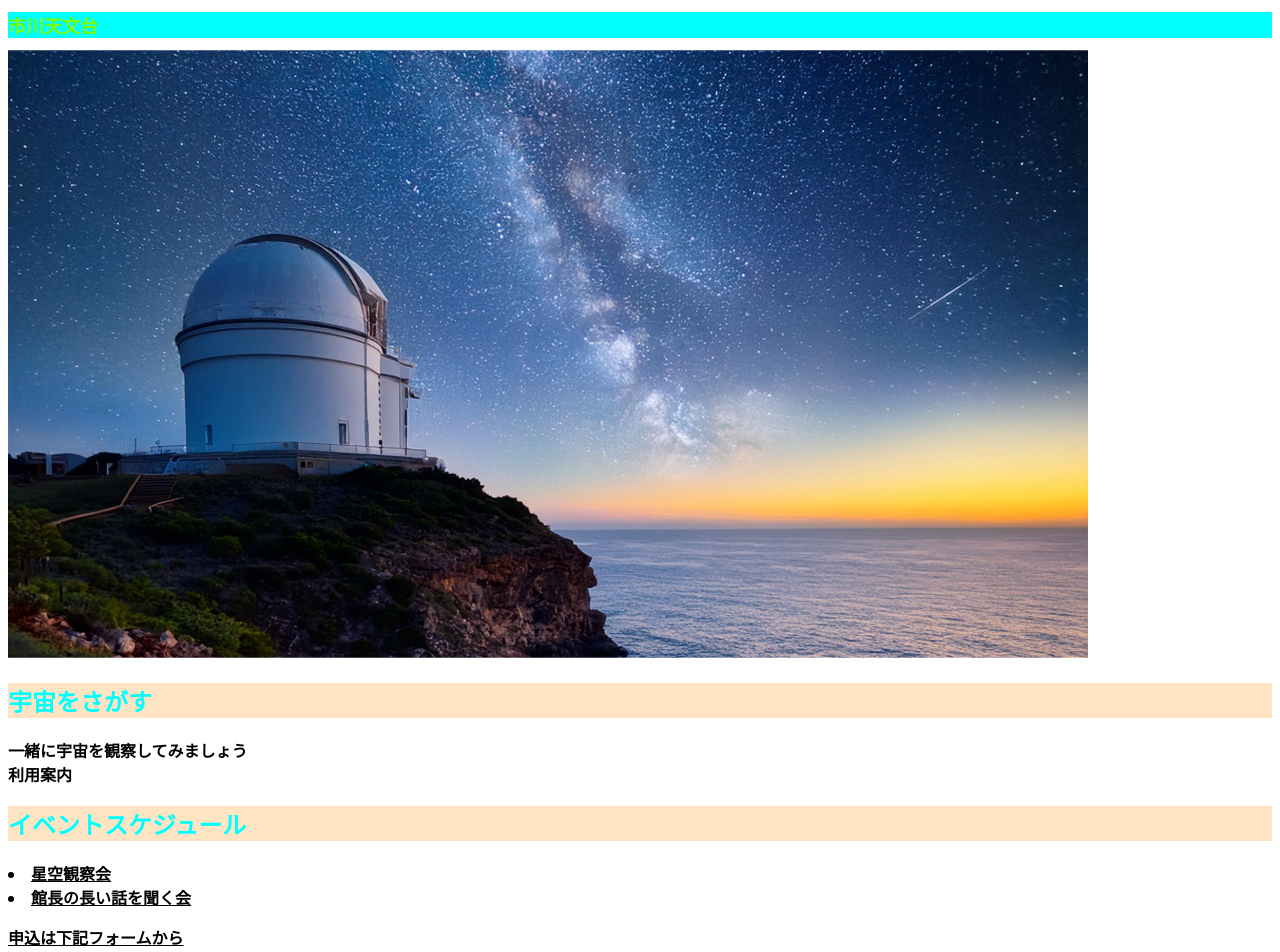
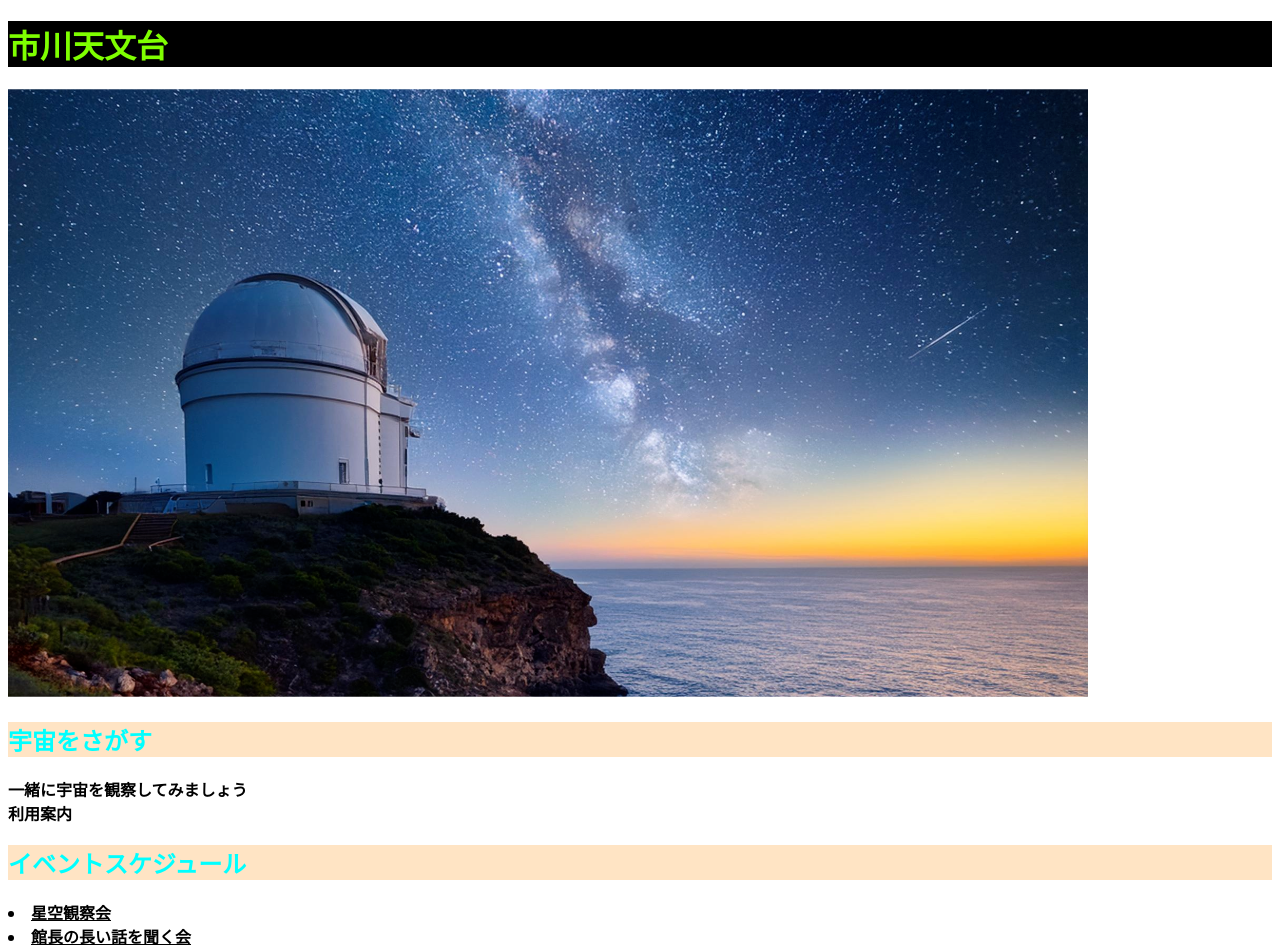
Before and after one commit to ick2322014/prg20241118, a plain HTML site: page index.html in a window 1280 px wide. Shown: the top 952 px of the page. Drawn offline with Linux system fonts and the light colour scheme.

Commit message:
20241203updateXX3.8

```diff
--- a/style.css
+++ b/style.css
@@ -4,10 +4,8 @@ body{
 }
 
 h1 {
-    font-size: large;
-    font-weight: bold;
     color: chartreuse;
-    background-color: aqua;
+    background-color: black;
 }
 
 h2 {
```
